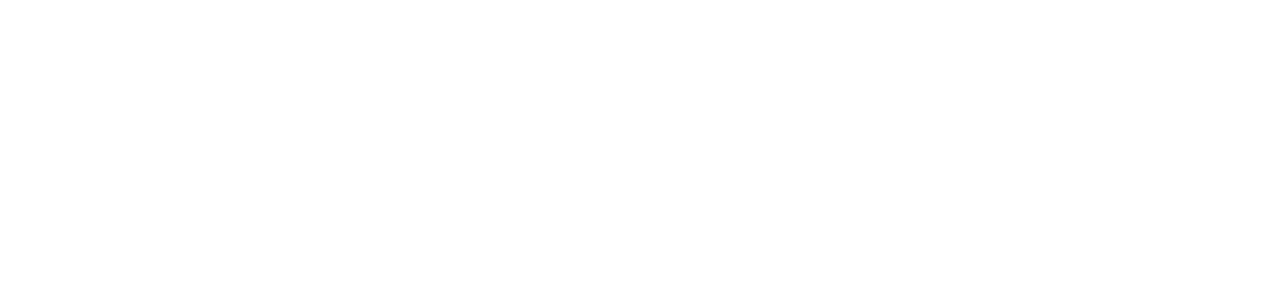
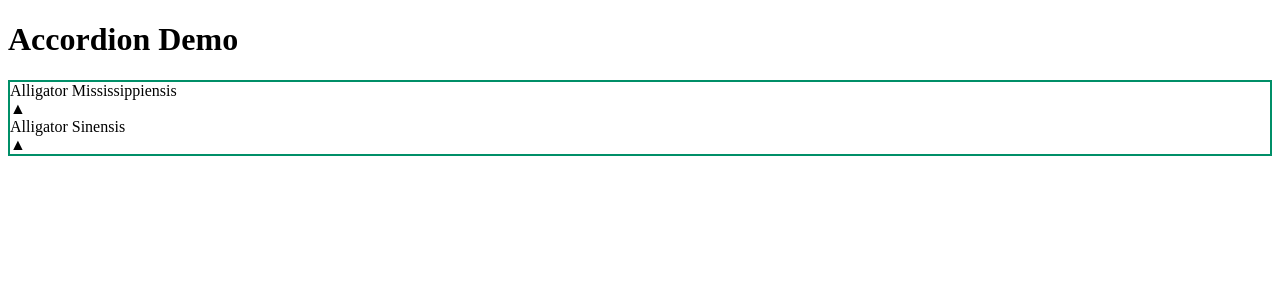
Before and after one commit to andsmi97/rlfront, a React (Create React App) app: page / in a window 1280 px wide. Shown: the top 300 px of the page. Built offline with nearby package versions, Linux system fonts and the light colour scheme.

Commit message:
accordeon default

```diff
--- a/src/App.js
+++ b/src/App.js
@@ -1,11 +1,36 @@
-import React, { Component } from 'react';
-
-
+import React, { Component } from "react";
+import Accordion from './Components/AccordionSection/Accordion'
 class App extends Component {
   render() {
     return (
       <div className="App">
-
+        <div>
+          <h1>Accordion Demo</h1>
+          <Accordion>
+            <div label="Alligator Mississippiensis">
+              <p>
+                <strong>Common Name:</strong> American Alligator
+              </p>
+              <p>
+                <strong>Distribution:</strong> Texas to North Carolina, US
+              </p>
+              <p>
+                <strong>Endangered Status:</strong> Currently Not Endangered
+              </p>
+            </div>
+            <div label="Alligator Sinensis">
+              <p>
+                <strong>Common Name:</strong> Chinese Alligator
+              </p>
+              <p>
+                <strong>Distribution:</strong> Eastern China
+              </p>
+              <p>
+                <strong>Endangered Status:</strong> Critically Endangered
+              </p>
+            </div>
+          </Accordion>
+        </div>
       </div>
     );
   }
--- /dev/null
+++ b/src/Components/AccordionSection/Accordion/index.js
@@ -0,0 +1,56 @@
+import React, { Component } from "react";
+import PropTypes from "prop-types";
+
+import AccordionSection from "../../AccordionSection";
+
+class Accordion extends Component {
+  static propTypes = {
+    children: PropTypes.instanceOf(Object).isRequired
+  };
+
+  constructor(props) {
+    super(props);
+
+    const openSections = {};
+
+    this.state = { openSections };
+  }
+
+  onClick = label => {
+    const {
+      state: { openSections }
+    } = this;
+
+    const isOpen = !!openSections[label];
+
+    this.setState({
+      openSections: {
+        [label]: !isOpen
+      }
+    });
+  };
+
+  render() {
+    const {
+      onClick,
+      props: { children },
+      state: { openSections }
+    } = this;
+
+    return (
+      <div style={{ border: "2px solid #008f68" }}>
+        {children.map(child => (
+          <AccordionSection
+            isOpen={!!openSections[child.props.label]}
+            label={child.props.label}
+            onClick={onClick}
+          >
+            {child.props.children}
+          </AccordionSection>
+        ))}
+      </div>
+    );
+  }
+}
+
+export default Accordion;
--- /dev/null
+++ b/src/Components/AccordionSection/index.js
@@ -0,0 +1,41 @@
+import React, { Component } from "react";
+import PropTypes from "prop-types";
+
+class AccordionSection extends Component {
+  static propTypes = {
+    children: PropTypes.instanceOf(Object).isRequired,
+    isOpen: PropTypes.bool.isRequired,
+    label: PropTypes.string.isRequired,
+    onClick: PropTypes.func.isRequired
+  };
+
+  onClick = () => {
+    this.props.onClick(this.props.label);
+  };
+
+  render() {
+    const {
+      onClick,
+      props: { isOpen, label }
+    } = this;
+
+    return (
+      <div>
+        <div onClick={onClick}>
+          {label}
+          <div>
+            {!isOpen && <span>&#9650;</span>}
+            {isOpen && <span>&#9660;</span>}
+          </div>
+        </div>
+        {isOpen && (
+          <div>
+            {this.props.children}
+          </div>
+        )}
+      </div>
+    );
+  }
+}
+
+export default AccordionSection;
```
